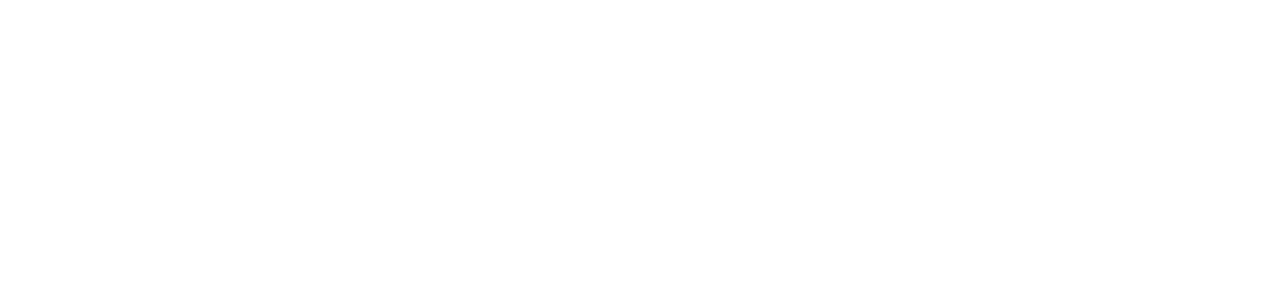
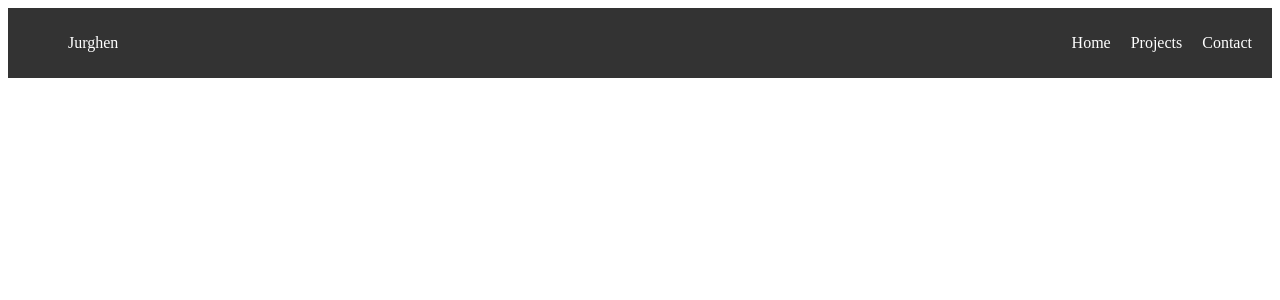
Before and after one commit to Shishwami/jurghen, a Vue app: page / in a window 1280 px wide. Shown: the top 300 px of the page. Built offline with nearby package versions, Linux system fonts and the light colour scheme.

Commit message:
Update App.vue
Imported NavBar.vue

```diff
--- a/src/App.vue
+++ b/src/App.vue
@@ -1,7 +1,9 @@
 <script setup>
+import NavBar from './components/NavBar.vue';
 </script>
 
 <template>
   <div>
+    <NavBar/>
   </div>
 </template>
```
